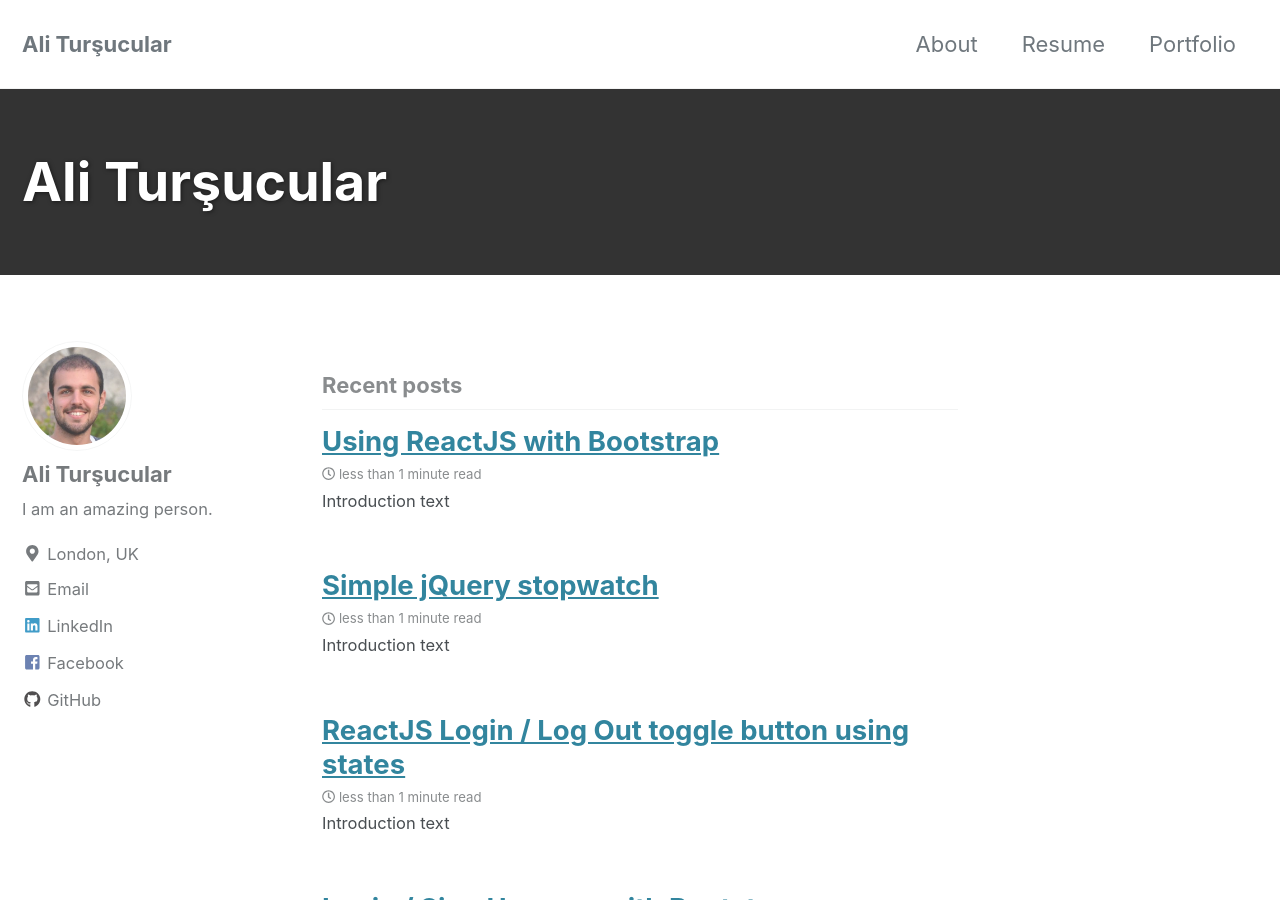
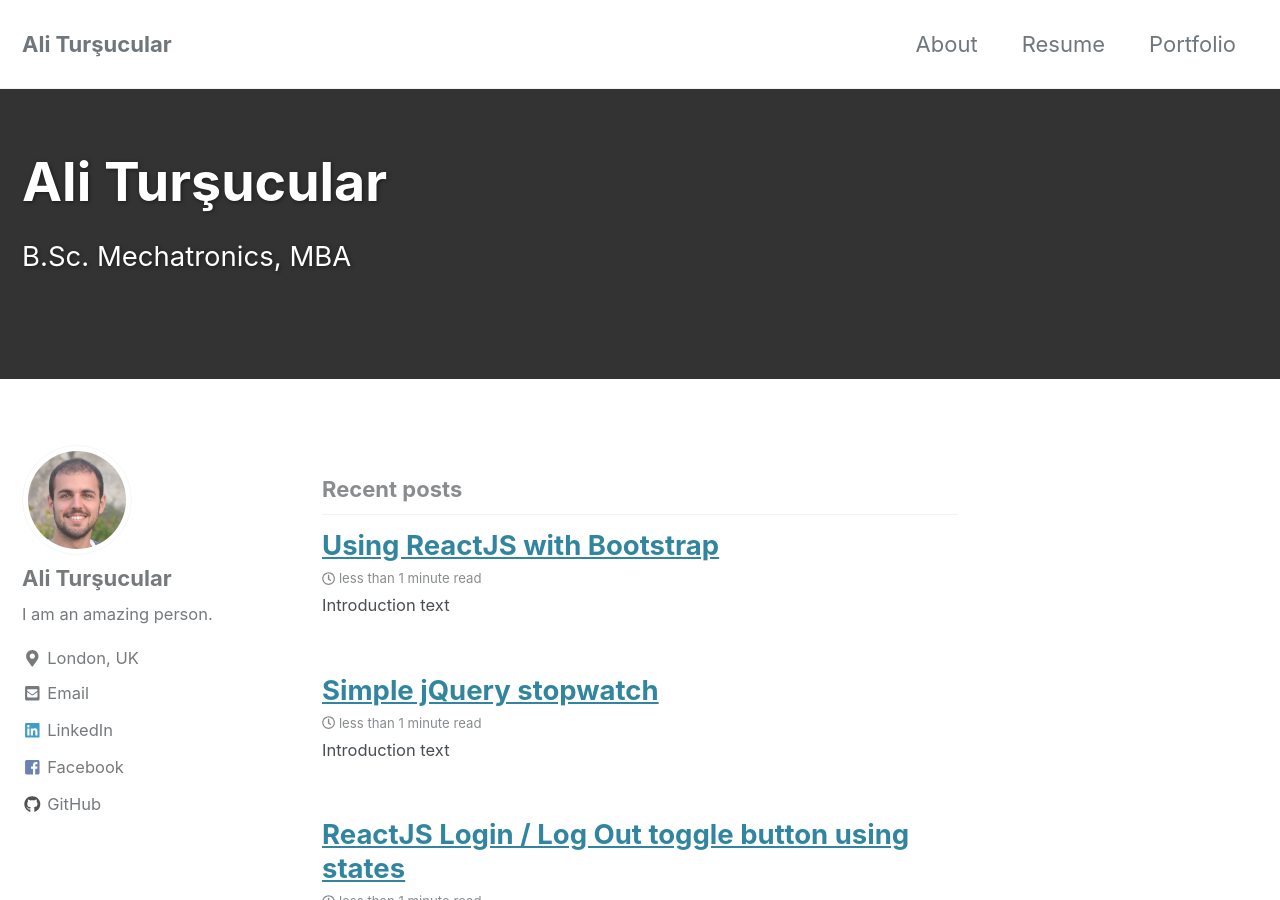
Before and after one commit to alitursucular/alitursucular.github.io, a Jekyll site: the page built from index.html, in a window 1280 px wide and 900 px high. Built offline with Jekyll 4.4.1, drawn with Linux system fonts in a browser that asks for light colours; cached includes are drawn as plain includes; the list of posts is cut into pages by our own code; some of the changed lines change nothing that is shown.

Commit message:
Title fix2

```diff
--- a/index.html
+++ b/index.html
@@ -3,7 +3,7 @@ layout: home
 author_profile: true
 title: "Ali Turşucular"
 read_time: false
+excerpt: "B.Sc. Mechatronics, MBA"
 header:
-  excerpt: "B.Sc. Mechatronics, MBA"
   overlay_color: "#333"
 ---
```
